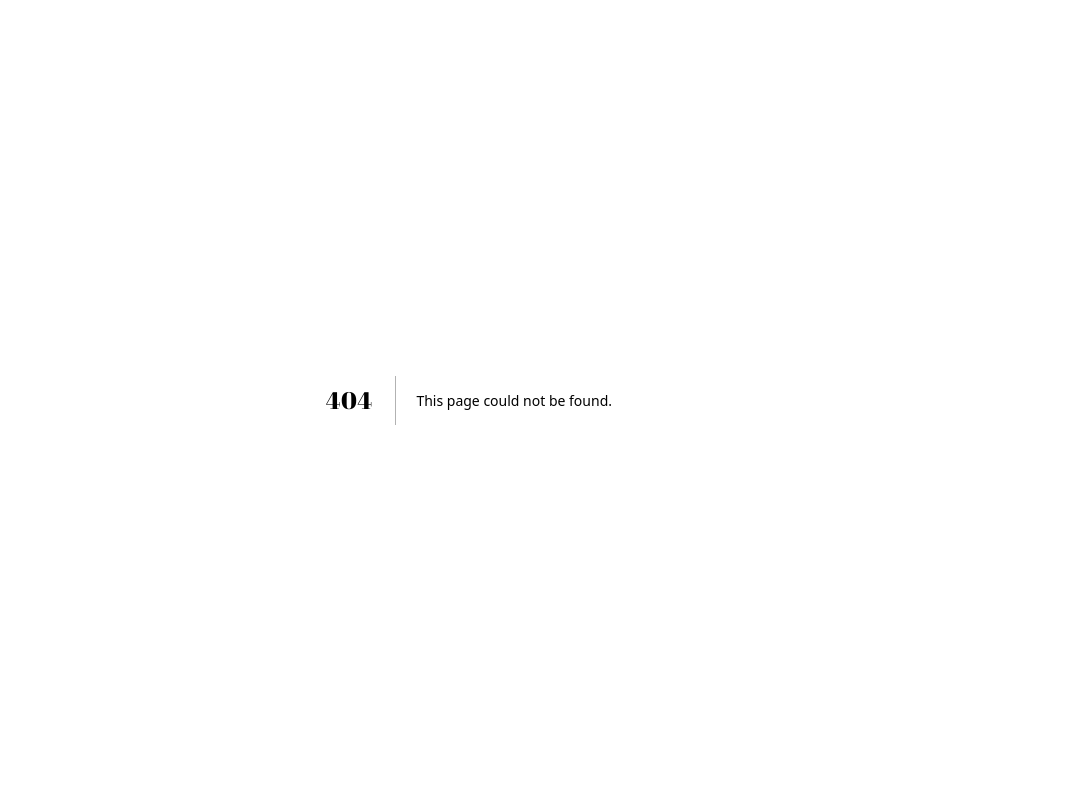
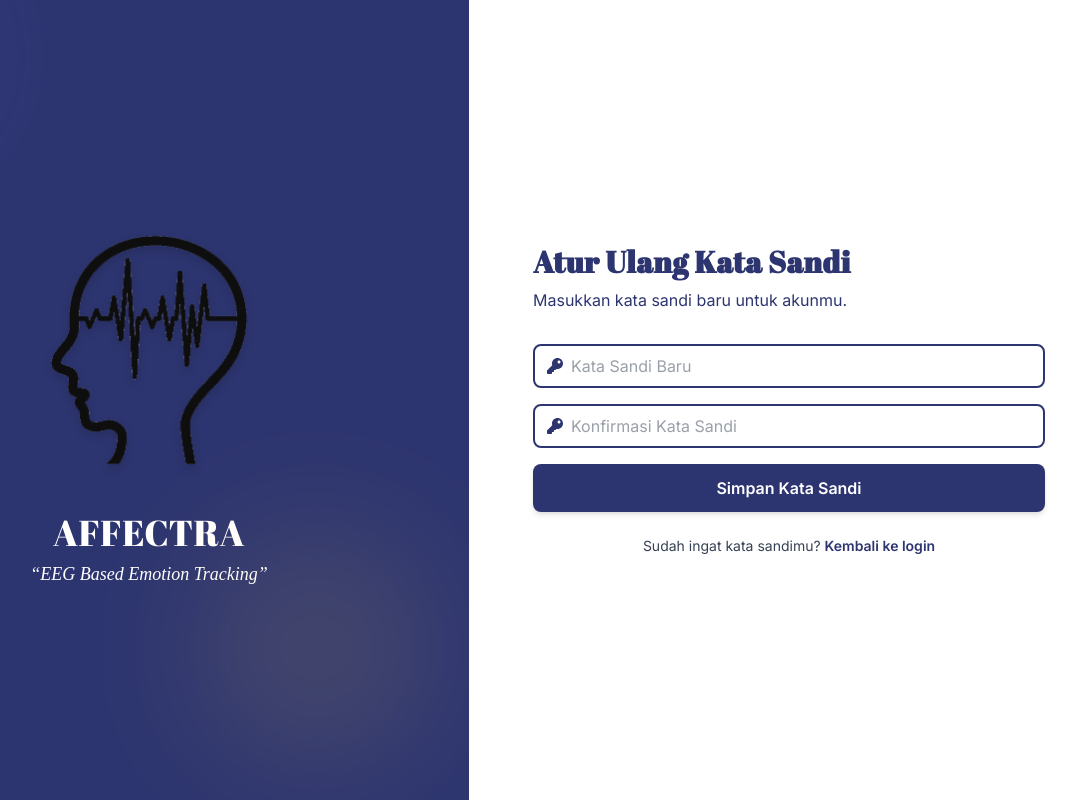
Before and after one commit to hezekielstp/Capstone-B05, a Next.js app in the folder frontend/: page /reset-password in a window 1280 px wide. Before the commit this address had no page. Shown: the whole page, without its empty margins (171-1247 px from the left). Built offline with nearby package versions, Linux system fonts and the light colour scheme; a web font is replaced by a local one.

Commit message:
Update Frontend: Add reset-password page & Add verify-email page

```diff
--- /dev/null
+++ b/frontend/src/app/reset-password/page.js
@@ -0,0 +1,166 @@
+"use client";
+
+import { useState } from "react";
+import { useRouter, useSearchParams } from "next/navigation";
+import { motion } from "framer-motion";
+import { FaKey } from "react-icons/fa";
+import LoginLeftSection from "../login/components/LoginLeftSection"; // 🔹 Gunakan komponen kiri yang sama
+
+export default function ResetPasswordPage() {
+  const router = useRouter();
+  const searchParams = useSearchParams();
+  const token = searchParams.get("token"); // Token reset dari URL
+
+  const [password, setPassword] = useState("");
+  const [confirmPassword, setConfirmPassword] = useState("");
+  const [error, setError] = useState("");
+  const [message, setMessage] = useState("");
+  const [loading, setLoading] = useState(false);
+
+  const handleResetPassword = async (e) => {
+    e.preventDefault();
+    setError("");
+    setMessage("");
+
+    if (password !== confirmPassword) {
+      setError("Kata sandi tidak cocok!");
+      return;
+    }
+
+    try {
+      setLoading(true);
+
+      const res = await fetch("http://localhost:5001/api/users/reset-password", {
+        method: "POST",
+        headers: { "Content-Type": "application/json" },
+        body: JSON.stringify({ token, password }),
+      });
+
+      const data = await res.json();
+
+      if (!res.ok) {
+        setError(data.message || "Gagal mereset kata sandi.");
+      } else {
+        setMessage("✅ Kata sandi berhasil direset! Mengalihkan ke halaman login...");
+        setTimeout(() => router.push("/login"), 2000);
+      }
+    } catch (err) {
+      console.error(err);
+      setError("Terjadi kesalahan pada server.");
+    } finally {
+      setLoading(false);
+    }
+  };
+
+  return (
+    <motion.div
+      className="flex flex-col md:flex-row min-h-screen font-inter bg-[#F5F7FB]"
+      initial={{ opacity: 0 }}
+      animate={{ opacity: 1 }}
+      transition={{ duration: 0.8 }}
+    >
+      {/* 🔹 Bagian Kiri (logo, background biru, animasi) */}
+      <LoginLeftSection />
+
+      {/* 🔹 Bagian Kanan (form reset password) */}
+      <motion.div
+        className="w-full md:w-1/2 bg-white flex flex-col justify-center px-6 md:px-16 py-10"
+        initial={{ x: 100, opacity: 0 }}
+        animate={{ x: 0, opacity: 1 }}
+        transition={{ duration: 1 }}
+      >
+        <motion.h1
+          className="text-2xl md:text-3xl font-bold text-[#2D3570] mb-2"
+          initial={{ opacity: 0, y: 10 }}
+          animate={{ opacity: 1, y: 0 }}
+          transition={{ delay: 0.4 }}
+        >
+          Atur Ulang Kata Sandi
+        </motion.h1>
+
+        <motion.p
+          className="text-[#2D3570] mb-8 text-sm md:text-base"
+          initial={{ opacity: 0, y: 10 }}
+          animate={{ opacity: 1, y: 0 }}
+          transition={{ delay: 0.6 }}
+        >
+          Masukkan kata sandi baru untuk akunmu.
+        </motion.p>
+
+        <motion.form
+          onSubmit={handleResetPassword}
+          className="space-y-4"
+          initial={{ opacity: 0, y: 10 }}
+          animate={{ opacity: 1, y: 0 }}
+          transition={{ delay: 0.8 }}
+        >
+          {/* Password baru */}
+          <motion.div
+            whileHover={{ scale: 1.02 }}
+            className="flex items-center border-2 border-[#2D3570] rounded-lg px-3 py-2"
+          >
+            <FaKey className="text-[#2D3570] mr-2" />
+            <input
+              type="password"
+              placeholder="Kata Sandi Baru"
+              value={password}
+              onChange={(e) => setPassword(e.target.value)}
+              required
+              className="flex-1 outline-none text-gray-700 text-sm md:text-base bg-transparent"
+            />
+          </motion.div>
+
+          {/* Konfirmasi password */}
+          <motion.div
+            whileHover={{ scale: 1.02 }}
+            className="flex items-center border-2 border-[#2D3570] rounded-lg px-3 py-2"
+          >
+            <FaKey className="text-[#2D3570] mr-2" />
+            <input
+              type="password"
+              placeholder="Konfirmasi Kata Sandi"
+              value={confirmPassword}
+              onChange={(e) => setConfirmPassword(e.target.value)}
+              required
+              className="flex-1 outline-none text-gray-700 text-sm md:text-base bg-transparent"
+            />
+          </motion.div>
+
+          {/* Tombol simpan */}
+          <motion.button
+            whileHover={{ scale: 1.03 }}
+            whileTap={{ scale: 0.97 }}
+            type="submit"
+            disabled={loading}
+            className="w-full bg-[#2D3570] text-white py-3 rounded-lg font-semibold shadow-md hover:bg-[#1F2755] text-sm md:text-base transition"
+          >
+            {loading ? "Menyimpan..." : "Simpan Kata Sandi"}
+          </motion.button>
+
+          {/* Pesan sukses atau error */}
+          {message && (
+            <p className="text-green-600 text-center text-sm mt-2">{message}</p>
+          )}
+          {error && (
+            <p className="text-red-600 text-center text-sm mt-2">{error}</p>
+          )}
+        </motion.form>
+
+        <motion.p
+          className="mt-6 text-gray-700 text-xs md:text-sm text-center"
+          initial={{ opacity: 0, y: 10 }}
+          animate={{ opacity: 1, y: 0 }}
+          transition={{ delay: 1 }}
+        >
+          Sudah ingat kata sandimu?{" "}
+          <a
+            href="/login"
+            className="text-[#2D3570] font-semibold hover:underline"
+          >
+            Kembali ke login
+          </a>
+        </motion.p>
+      </motion.div>
+    </motion.div>
+  );
+}
--- /dev/null
+++ b/frontend/src/app/verify-email/page.js
@@ -0,0 +1,116 @@
+"use client";
+
+import { useEffect, useState } from "react";
+import { useRouter, useSearchParams } from "next/navigation";
+import { motion } from "framer-motion";
+import { FaCheckCircle, FaTimesCircle } from "react-icons/fa";
+import RegisterLeftSection from "../register/components/RegisterLeftSection";
+
+export default function VerifyEmailPage() {
+  const router = useRouter();
+  const searchParams = useSearchParams();
+  const token = searchParams.get("token");
+  const [status, setStatus] = useState("loading"); // "loading" | "success" | "error"
+  const [message, setMessage] = useState("");
+
+  useEffect(() => {
+    const verifyEmail = async () => {
+      try {
+        const res = await fetch("http://localhost:5001/api/users/verify-email", {
+          method: "POST",
+          headers: { "Content-Type": "application/json" },
+          body: JSON.stringify({ token }),
+        });
+
+        const data = await res.json();
+
+        if (!res.ok) throw new Error(data.message || "Verifikasi gagal");
+
+        setStatus("success");
+        setMessage("✅ Email Anda berhasil diverifikasi!");
+
+        // Redirect otomatis ke dashboard setelah beberapa detik
+        setTimeout(() => router.push("/dashboard"), 2500);
+      } catch (err) {
+        setStatus("error");
+        setMessage(err.message || "Token verifikasi tidak valid atau sudah kadaluarsa.");
+      }
+    };
+
+    if (token) verifyEmail();
+    else {
+      setStatus("error");
+      setMessage("Token tidak ditemukan. Silakan daftar ulang.");
+    }
+  }, [token, router]);
+
+  return (
+    <motion.div
+      className="flex flex-col md:flex-row min-h-screen font-inter bg-[#F5F7FB]"
+      initial={{ opacity: 0 }}
+      animate={{ opacity: 1 }}
+      transition={{ duration: 0.8 }}
+    >
+      {/* 🔹 Kiri: Reuse tampilan Affectra */}
+      <RegisterLeftSection />
+
+      {/* 🔹 Kanan: Status Verifikasi */}
+      <motion.div
+        className="w-full md:w-1/2 bg-white flex flex-col justify-center items-center px-6 md:px-16 py-10 text-center"
+        initial={{ x: 100, opacity: 0 }}
+        animate={{ x: 0, opacity: 1 }}
+        transition={{ duration: 1 }}
+      >
+        {status === "loading" && (
+          <>
+            <motion.div
+              className="w-12 h-12 border-4 border-[#2D3570] border-t-transparent rounded-full animate-spin mb-4"
+              animate={{ rotate: 360 }}
+              transition={{ repeat: Infinity, duration: 1, ease: "linear" }}
+            />
+            <p className="text-[#2D3570] font-semibold text-lg">
+              Memverifikasi email Anda...
+            </p>
+          </>
+        )}
+
+        {status === "success" && (
+          <motion.div
+            initial={{ scale: 0.8, opacity: 0 }}
+            animate={{ scale: 1, opacity: 1 }}
+            transition={{ duration: 0.4 }}
+          >
+            <FaCheckCircle className="text-green-500 text-6xl mb-3" />
+            <h2 className="text-2xl font-bold text-[#2D3570] mb-2">
+              Verifikasi Berhasil!
+            </h2>
+            <p className="text-gray-700 text-base">{message}</p>
+            <p className="text-sm text-gray-500 mt-3">
+              Mengalihkan ke dashboard...
+            </p>
+          </motion.div>
+        )}
+
+        {status === "error" && (
+          <motion.div
+            initial={{ scale: 0.8, opacity: 0 }}
+            animate={{ scale: 1, opacity: 1 }}
+            transition={{ duration: 0.4 }}
+          >
+            <FaTimesCircle className="text-red-500 text-6xl mb-3" />
+            <h2 className="text-2xl font-bold text-[#2D3570] mb-2">
+              Verifikasi Gagal
+            </h2>
+            <p className="text-gray-700 text-base">{message}</p>
+            <button
+              onClick={() => router.push("/register")}
+              className="mt-6 bg-[#2D3570] text-white px-5 py-2 rounded-lg hover:bg-[#1F2755] transition text-sm font-semibold"
+            >
+              Kembali ke Pendaftaran
+            </button>
+          </motion.div>
+        )}
+      </motion.div>
+    </motion.div>
+  );
+}
```
